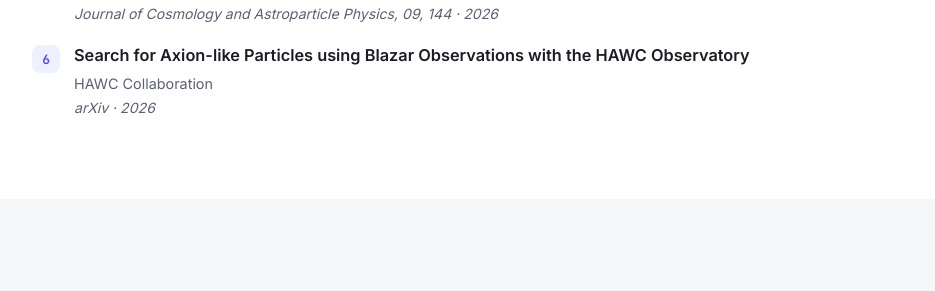
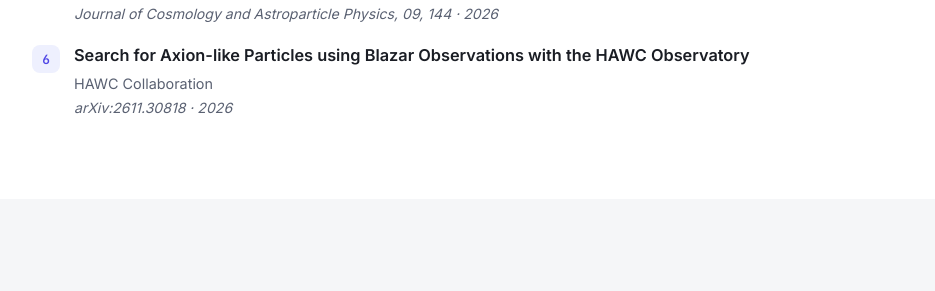
Before and after one commit to virusfunk/virusfunk.github.io, a Jekyll site: the page built from index.html, in a window 1280 px wide and 900 px high, scrolled down 2142 px. Shown: the part 161-452 px from the top of the window, without its empty margins (172-1107 px from the left). Built offline with Jekyll 4.4.1, drawn with Linux system fonts in a browser that asks for light colours.

Commit message:
Update publications.yml

```diff
--- a/_data/publications.yml
+++ b/_data/publications.yml
@@ -36,7 +36,7 @@ first:
 
   - title: "Search for Axion-like Particles using Blazar Observations with the HAWC Observatory"
     authors: "HAWC Collaboration"
-    venue: "arXiv"
+    venue: " 	arXiv:2611.30818"
     year: 2026
     link: "https://arxiv.org/abs/2611.30818"
 
```
